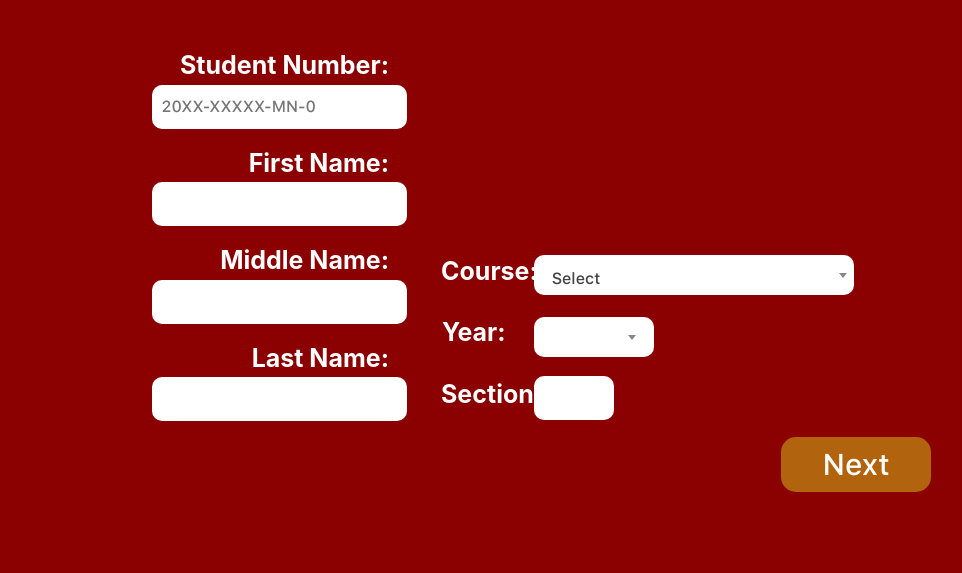
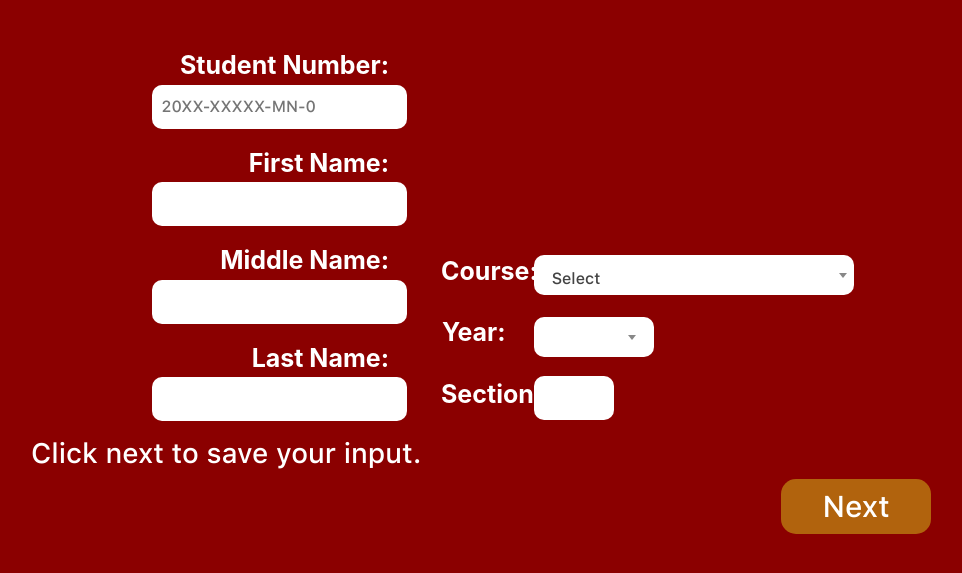
Before and after one commit to angelamar1e/CompletionForm, a PHP site: page /student_info.php in a window 1280 px wide. Shown: the part 169-742 px from the top of the page, without its empty margins (141-1103 px from the left). Run offline with PHP 8.4, Linux system fonts and the light colour scheme; data comes from the database, SQL or seed files in the repository; some libraries are stand-ins or nearby versions.

Commit message:
h3 added

```diff
--- a/student_info.php
+++ b/student_info.php
@@ -112,10 +112,11 @@
                                     <input type="text" name="section" id="section" value="<?php echo isset($_SESSION['section']) ? $_SESSION['section'] : '';?>" required pattern="\d{1}|\d{1}[A-Za-z]{1}" required>
                                 </div>
                             </div>
-                                                </div>
                         </div>
+                    </div>
                 </div>
                 <div class="row justify-content-end">
+                <h3>Click next to save your input.</h3>
                     <input type="submit" value="Next">
                 </div>
             </form>
```
